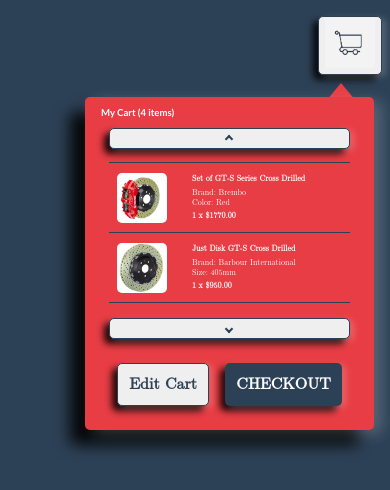
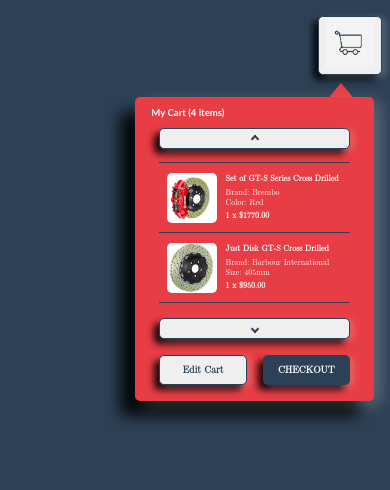
Before and after one commit to carevick/carevick-shoppingCart.github.io, a website: page src/index.html in a window 390 px wide. Both pictures are taken after a click on the button 350 px from the left and 45 px from the top of the page. Drawn offline with Linux system fonts and the light colour scheme.

Commit message:
main: style update

```diff
--- a/src/css/style.css
+++ b/src/css/style.css
@@ -217,7 +217,7 @@ button:active {
   p {
     font-size: 0.9rem;
   }
-  .btn-final {
+  .button-final {
     font-size: 0.9rem;
   }
 }
@@ -252,7 +252,7 @@ button:active {
   p {
     font-size: 0.9rem;
   }
-  .btn-final {
+  .button-final {
     font-size: 0.9rem;
   }
 }
@@ -302,11 +302,11 @@ button:active {
   p {
     font-size: 0.5rem;
   }
-  .btn-final {
+  .button-final {
     font-size: 0.6rem;
     padding: 0.5rem;
   }
-  .btns-final {
+  .buttons-final {
     margin: 1rem;
   }
 }
```
